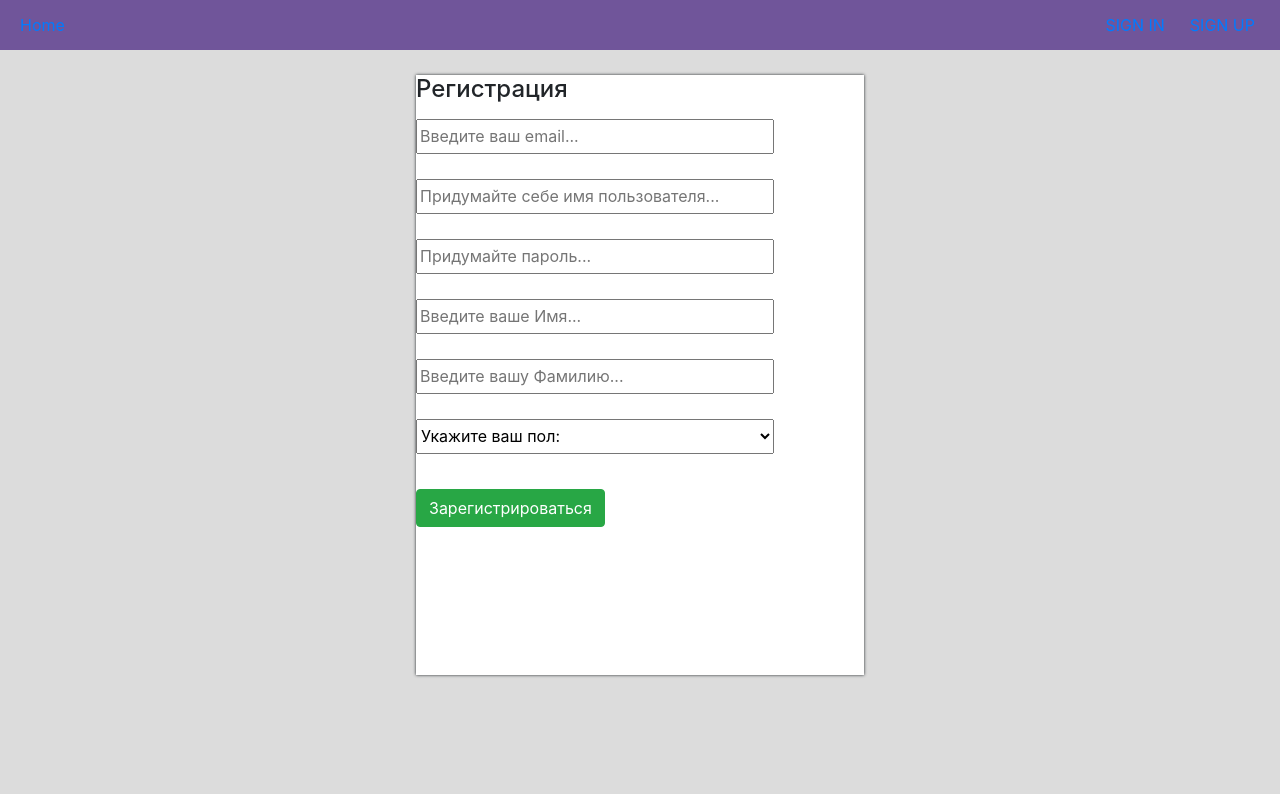
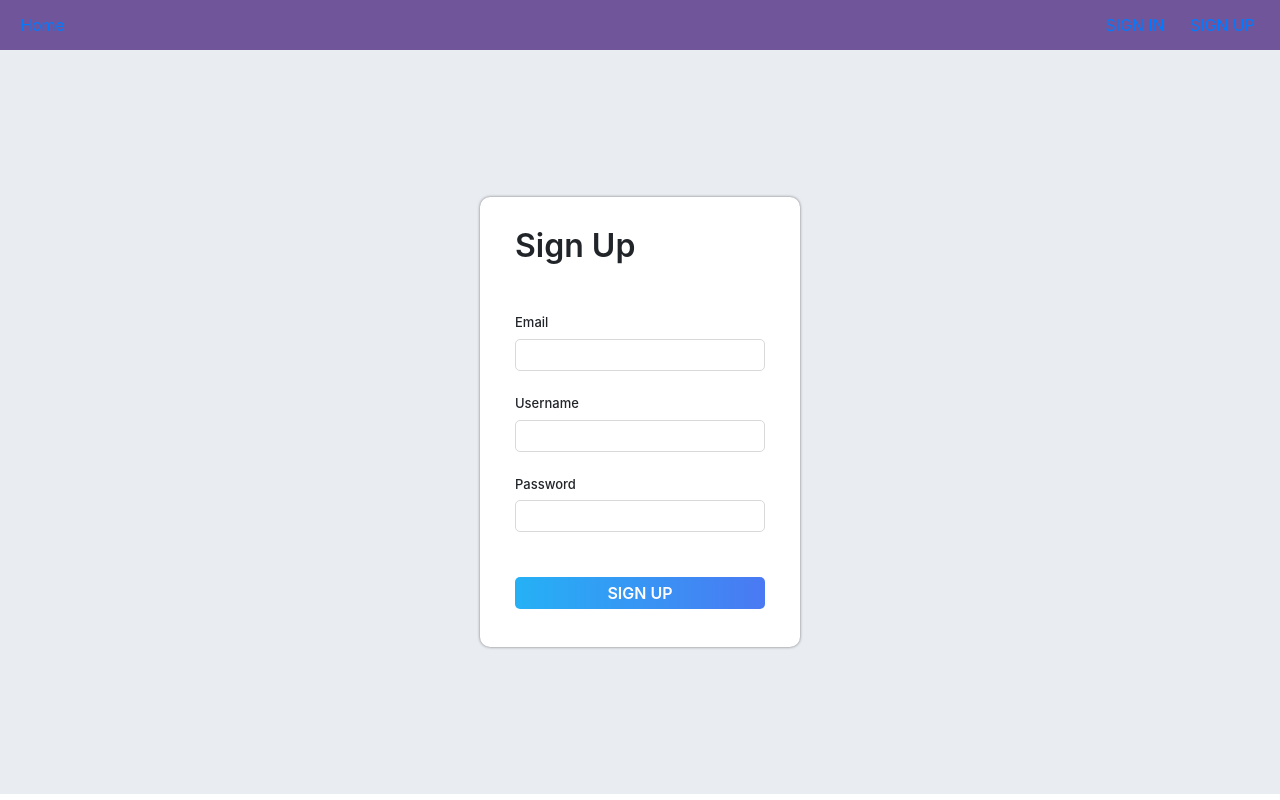
Before and after one commit to vladkovv/healthy-life-ui, a React (Create React App) app in the folder healthy_life_ui/: page /reg in a window 1280 px wide. Built offline with nearby package versions, Linux system fonts and the light colour scheme.

Commit message:
some fixes and changed registration form

```diff
--- a/healthy_life_ui/src/components/header.js
+++ b/healthy_life_ui/src/components/header.js
@@ -10,7 +10,7 @@
                 <NavLink to="/">Home</NavLink>
             </div>
 
-            {props.status ||
+                        {props.status ||
             <div>
                 <NavLink to="/reg">SIGN UP</NavLink>
             </div>
@@ -23,12 +23,12 @@
 }
             {props.status &&
             <div>
-                <NavLink to="/profile">Профиль</NavLink>
+                <NavLink to="/profile">Profile</NavLink>
             </div>
 }
             {props.status &&
             <div>
-                <NavLink to="/users">Пользователи</NavLink>
+                <NavLink to="/users">Users</NavLink>
             </div>
 }
 
--- a/healthy_life_ui/src/components/registration.js
+++ b/healthy_life_ui/src/components/registration.js
@@ -1,70 +1,57 @@
 import React from 'react';
-import { Button } from 'react-bootstrap';
+import { Redirect } from 'react-router-dom';
 
 class Registration extends React.Component {
 
-    state = {username: '', password: '', firstName: '', lastName: '', email: '', gender: ''}
+    state = {username: '', password: '',  email: '', success: ''}
 
     handleUserName = (event) => {
         this.setState({username: event.target.value})
-        console.log(this.state)
     }
 
     handlePassword = (event) => {
         this.setState({password: event.target.value})
-        console.log(this.state)
-    }
-
-    handleFirstName = (event) => {
-        this.setState({firstName: event.target.value})
-        console.log(this.state)
-    }
-
-    handleLastName = (event) => {
-        this.setState({lastName: event.target.value})
-        console.log(this.state)
     }
 
     handleEmail = (event) => {
         this.setState({email: event.target.value})
-        console.log(this.state)
     }
 
-    handleGender = (event) => {
-        this.setState({gender: event.target[event.target.selectedIndex].value})
-        console.log(this.state)
-    }
 
     onRegistration = async () => {
-        return await fetch(`${this.props.url}/users`, {
+        let response = await fetch(`${this.props.url}/users`, {
             method: "POST",
             headers: {"Content-Type":"application/json"},
-            body: JSON.stringify({username: this.state.username, password: this.state.password, firstName: this.state.firstName, lastName: this.state.lastName, email: this.state.email, gender: this.state.gender})
+            body: JSON.stringify({username: this.state.username, password: this.state.password,  email: this.state.email})
         })
+        let result = await response.json();
+
+        if(result.username) {
+            this.setState({success: true})
+        }
     }
 
     render() {
+        if(this.state.success) return(<Redirect to={'/auth'} />)
+
         return(
             <div className="reg-body">
-                <div className='reg-window'>
-                    <h4>Регистрация</h4>
-                    <div className="reg-window-content">
-                        <input placeholder='Введите ваш email...' onChange={this.handleEmail}/>
-                        <input placeholder='Придумайте себе имя пользователя...' onChange={this.handleUserName}/>
-                        <input placeholder='Придумайте пароль...' onChange={this.handlePassword}/>
-                        <input placeholder='Введите ваше Имя...' onChange={this.handleFirstName}/>
-                        <input placeholder='Введите вашу Фамилию...' onChange={this.handleLastName}/>
-                        <select onChange={this.handleGender}>
-                            <option>Укажите ваш пол:</option>
-                            <option>Male</option>
-                            <option>Female</option>
-                        </select>
-                        <Button variant='success' className='reg-button' onClick={this.onRegistration}>
-                            Зарегистрироваться
-                        </Button>
-                    </div>
-                </div>
-            </div>
+        <div className="reg-form">
+          <div className="reg-content">
+          <h1>Sign Up</h1>
+          <div className="reg-fields">
+          <h2>Email</h2>
+            <input type='email' onChange={this.handleEmail} />
+            <h2>Username</h2>
+            <input type='text' onChange={this.handleUserName} />
+            <h2>Password</h2>
+            <input type="password" onChange={this.handlePassword}/>
+          </div>
+            <button className="auth-button"  onClick={this.onRegistration}>SIGN UP</button>
+          </div>
+        </div>
+
+      </div>
         )
     }
 }
--- a/healthy_life_ui/src/index.css
+++ b/healthy_life_ui/src/index.css
@@ -80,36 +80,51 @@
 }
 
 .reg-body {
+  background-color: #E9ECF1;
+  height: 93vh;
   display: flex;
   justify-content: center;
-  height: 93vh;
-  background-color: #DCDCDC;
+  align-items: center;
 }
 
-.reg-window {
-  margin-top: 25px;
-  width: 35vw;
-  height: 75vh;
-  box-shadow: 0 0 3px;
+.reg-form {
   background-color: #FFFFFF;
-}
-.reg-window-content {
-  margin-top: 15px;
-}
-.reg-window-content > input {
-  width: 80%;
-  height: 35px;
-  margin-bottom: 25px;
-}
+  border-radius: 10px;
+  width: 320px;
+  height: 450px;
+  box-shadow: 0 0 3px rgba(0,0,0,0.5);
 
-.reg-window-content > select {
-  width: 80%;
-  height: 35px;
-}
+  }
+  .reg-content {
+    margin-left: 35px;
+    margin-top: 30px;
+  }
 
-.reg-button {
-  margin-top: 35px;
-}
+  .reg-fields {
+    margin-top: 50px;
+  }
+
+  .reg-content > h1 {
+      font-size: xx-large;
+      font-weight: 600;
+  }
+  .reg-fields > h2 {
+    font-size: small;
+    font-weight: 500;
+    margin-top: 25px;
+  }
+
+  .reg-fields > input {
+    width: 250px;
+    height: 32px;
+    border: 1px solid #D9D9D9;
+    border-radius: 5px;
+  }
+  .reg-fields > input:focus {
+    outline: none;
+    border: 2px solid #CDDAEB;
+  }
+
 
 .auth-body {
   background-color: #E9ECF1;
```
